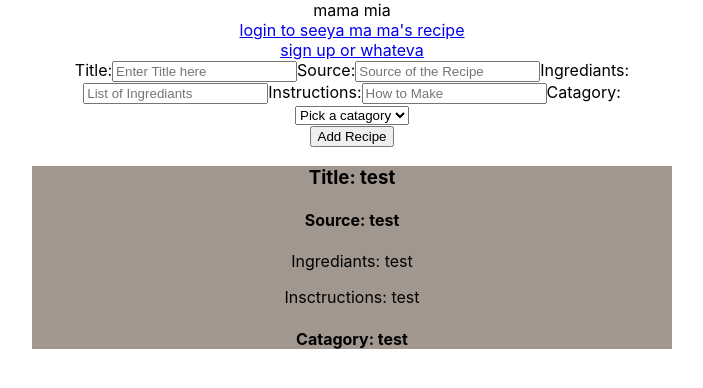
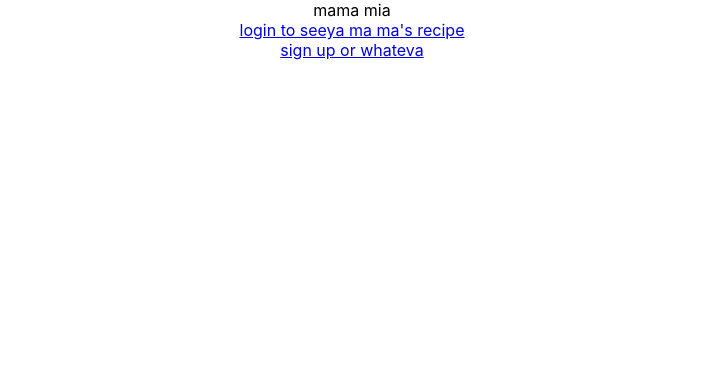
Before and after one commit to ft-bw-may-secret-family-recipes/front-end, a React (Create React App) app: page / in a window 1280 px wide. Shown: the top 388 px of the page, without its empty margins (288-991 px from the left). Built offline with nearby package versions, Linux system fonts and the light colour scheme.

Commit message:
adding a route path to Newrecipe and Recipe components

```diff
--- a/src/App.js
+++ b/src/App.js
@@ -1,7 +1,7 @@
-import './App.css';
-import Recipe from './components/RecipeCard';
-import Newrecipe from './components/Newrecipe';
-import {BrowserRouter as Router, Switch, Route} from 'react-router-dom';
+import "./App.css";
+import Recipe from "./components/RecipeCard";
+import Newrecipe from "./components/Newrecipe";
+import { BrowserRouter as Router, Switch, Route } from "react-router-dom";
 
 import Dashboard from "./components/Dashboard";
 import Home from "./components/Home";
@@ -13,7 +13,6 @@ import SignUp from "./components/SignUp";
 // import Add from "./components/Add";
 // import PrivateRoute from "./components/PrivateRoute";
 import React from "react";
-
 
 function App() {
   return (
@@ -29,8 +28,8 @@ function App() {
       {/* <Route path="/add" component={Add} /> */}
       {/* <PrivateRoute path="/display" component={DisplayPage} /> */}
       <Route exact path="/dashboard" component={Dashboard} />
-      <Newrecipe/>
-      <Recipe/>
+      <Route path="/new" component={Newrecipe} />
+      <Route path="/recipe" component={Recipe} />
     </div>
   );
 }
--- a/src/components/signupform.js
+++ b/src/components/signupform.js
@@ -31,7 +31,7 @@ function SignUpForm(props) {
         id="username-input"
         value={formValues.user_name}
         onChange={onChange}
-        name="username"
+        name="user_username"
         type="text"
       />
       <label>Password:</label>
```
